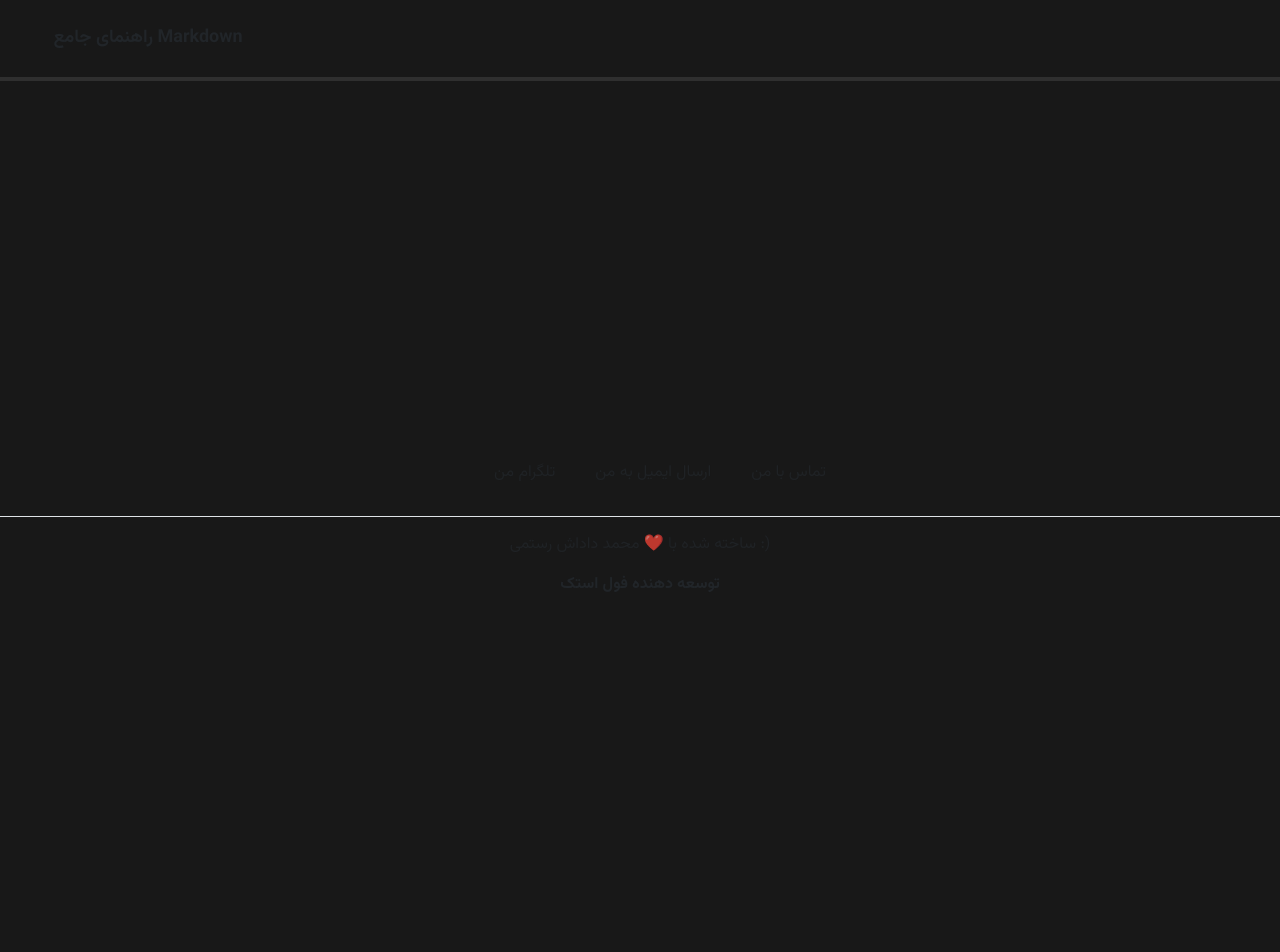
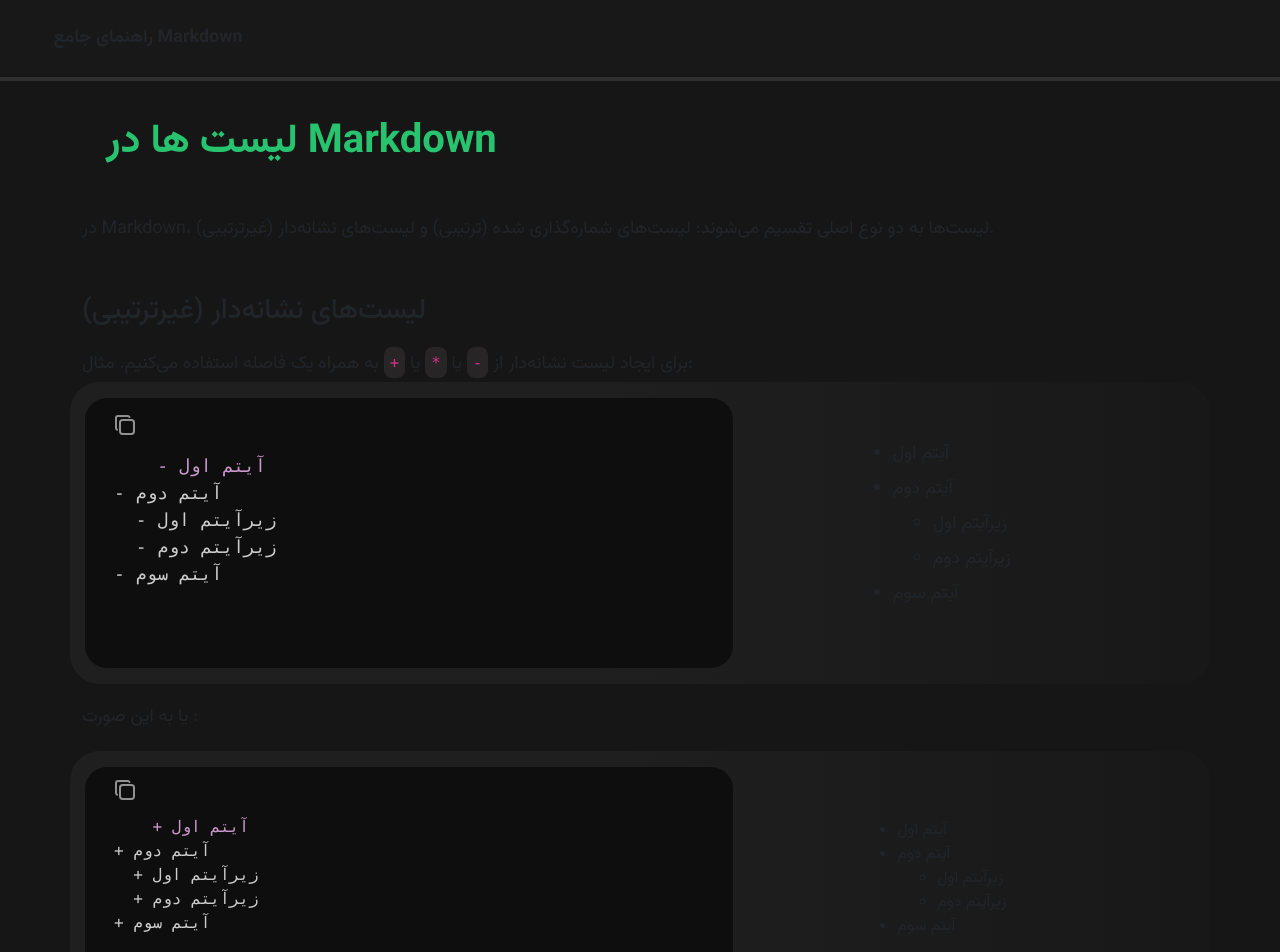
Before and after one commit to imrostami/markdown-fa-book, a Nuxt app: page /book/Lists in a window 1280 px wide. Shown: the top 952 px of the page. Before the commit the page ends 800 px from the top, so only its background shows below. Built offline with nearby package versions, Linux system fonts and the light colour scheme.

Commit message:
fix : fixed project issue

```diff
--- a/components/CodeExample.vue
+++ b/components/CodeExample.vue
@@ -18,5 +18,11 @@
   align-items: center;
   justify-content: center;
 }
+.heading-exam{
+
+  background: linear-gradient(270deg, rgb(24 24 24) 0%, rgba(31, 31, 31, 1) 55%);
+  padding-inline: 15px;
+  border-radius: 30px;
+}
 
 </style>
--- a/components/SidebarNav.vue
+++ b/components/SidebarNav.vue
@@ -90,9 +90,10 @@
                 <ChapterItem title="Markdown چگونه کار می کند؟" url="/book/intro/HowItWork"/>
                 <ChapterItem title="ابزار های تست و برسی Markdown" url="/book/intro/LabTools"/>
               </Chapter>
-              <ChapterItem title="جلسه 2 : کار با Heading ها" url="/book/Heading"/>
+              <ChapterItem title="بخش 2 : کار با Heading ها" url="/book/Heading"/>
               <ChapterItem title="بخش 3 : قالب بندی محتوا" url="/book/FormatingContent"/>
               <ChapterItem title="بخش 4 : ایجاد نقل قول (Blockquote)" url="/book/Blockquotes"/>
+              <ChapterItem title="بخش 5 : لیست ها (Lists)" url="/book/Lists/"/>
             </div>
           </li>
         </ul>
--- a/layouts/default.vue
+++ b/layouts/default.vue
@@ -17,4 +17,7 @@
   #main-content{
     margin-top: 4rem;
   }
+  main{
+    background-color: #161616 !important;
+  }
 </style>
--- a/package.json
+++ b/package.json
@@ -1,3 +1,4 @@
+
 {
   "name": "nuxt-app",
   "private": true,
--- a/pages/book/Blockquotes.vue
+++ b/pages/book/Blockquotes.vue
@@ -1,13 +1,14 @@
 <script setup>
   const text = "آنچه می دانیم قطره است و آنچه نمی دانیم اقیانوس - آیزاک نیوتن"
   const code = `> ${text}`
+  const nestedCode = `>>  ${text}`
 </script>
 
 <template>
     <DocContainer page-title="ایجاد نقل قول (Blockquote)">
       <div class="paragraph-container">
         <Paragraph>
-          نقل قول ها یا اصطلاخا
+          نقل قول ها یا آصطلاحا
           Blockquote
           ها به ما این امکان رو میدهند که بتونیم داخل اون ها یک نوشته یا متن رو از یک منبع نقل قول کنیم
         </Paragraph>
@@ -16,7 +17,7 @@
         </Paragraph>
 
         <CodeExample :code="code">
-            <blockquote class="fw-lighter q-block text-justify">
+            <blockquote class=" q-block text-justify">
               {{text}}
             </blockquote>
         </CodeExample>
@@ -28,6 +29,25 @@
           قرار دهیم البته به این مسئله توجه کنیم که مابین محتوا و علامت < یک فاصله مثل همیشه وجود دارد تا مترجم Markdown بتواند نوشته ما را ترجمه کند
         </paragraph>
       </div>
+
+      <div class="paragraph-container">
+        <h3>ایجاد نقل قول های تو در تو</h3>
+        <paragraph>برای ایجاد نقل قول های تو در تو میتونیم به هر تعداد که میخوایم علامت
+        <code class="code-bubble">
+          >
+        </code>
+          رو کنار هم قرار دهیم تا تو در تو بودن نقل قول مشخص شود
+        </paragraph>
+
+        <CodeExample :code="nestedCode">
+          <blockquote class=" q-block text-justify m-0 py-2">
+            <blockquote class=" q-block text-justify m-0">
+              {{text}}
+            </blockquote>
+          </blockquote>
+        </CodeExample>
+      </div>
+
     </DocContainer>
 </template>
 
--- a/pages/book/FormatingContent.vue
+++ b/pages/book/FormatingContent.vue
@@ -1,5 +1,9 @@
 <script setup lang="ts">
+  const paragaphCode = `
+  ایران کشوری است 4 فصل
 
+  که دارای مناظر طبیعی و زیباییست
+  `
 </script>
 
 <template>
@@ -55,6 +59,8 @@
 
     </div>
 
+
+
     <div class="paragraph-container">
       <h3>ترکیب حالت ایتالیک و بولد</h3>
       <Paragraph>
@@ -74,6 +80,21 @@
       </CodeExample>
 
     </div>
+
+    <div class="paragraph-container">
+      <h3>ایجاد پاراگراف جدید</h3>
+      <Paragraph>
+        برای ایجاد یک پاراگراف جدید در Markdown کافیه که با زدن کلید اینتر یک خط خالی مابین دو خط خودتون ایجاد کنید در این صورت هر خط شما در یک خط جدید قرار میگیرند و یک پاراگراف جدید محسوب میشوند !
+      </Paragraph>
+      <Paragraph>به این مثال توجه کنید</Paragraph>
+      <CodeExample :code="paragaphCode">
+        <div class="row">
+          <p class="col-12">ایران کشوری است 4 فصل</p>
+
+          <p class="col-12"> که دارای مناظر طبیعی و زیباییست</p>
+        </div>
+      </CodeExample>
+    </div>
     <div class="paragraph-container">
       <h4>به این نکات توجه کنید</h4>
       <ul class="d-flex flex-column gap-3 mt-3 items-list">
@@ -84,6 +105,8 @@
         <li>        ایتالیک کردن متن رو میشود با قرار دادن یک زیرخط (Underline) در دو طرف بخش مورد نظر هم به متن اعمال کرد
           (مثلا  _متن من_)
           اما کماکان بهترین بهترین حالت استفاده از * است</li>
+
+        <li>اگر دو خط رو بدون فاصله فی مابین در زیر هم قرار دهیم بجای دو پاراگراف مجزا یک پاراگراف محسوب خواهد شد</li>
       </ul>
     </div>
   </DocContainer>
--- /dev/null
+++ b/pages/book/Lists.vue
@@ -0,0 +1,104 @@
+<script setup lang="ts">
+    const unorderedListCode = `
+    - آیتم اول
+- آیتم دوم
+  - زیرآیتم اول
+  - زیرآیتم دوم
+- آیتم سوم
+`
+
+    const unorderedListCode1 = `
+    + آیتم اول
++ آیتم دوم
+  + زیرآیتم اول
+  + زیرآیتم دوم
++ آیتم سوم
+`
+
+    const unorderedListCode2 = `
+    * آیتم اول
+* آیتم دوم
+  * زیرآیتم اول
+  * زیرآیتم دوم
+* آیتم سوم
+`
+
+    const orderedListCode = ``
+</script>
+
+<template>
+  <DocContainer page-title="لیست ها در Markdown">
+    <div class="paragraph-container">
+      <paragraph>در Markdown، لیست‌ها به دو نوع اصلی تقسیم می‌شوند: لیست‌های شماره‌گذاری شده (ترتیبی) و لیست‌های
+        نشانه‌دار (غیرترتیبی).
+      </paragraph>
+    </div>
+    <div class="paragraph-container">
+      <h3>لیست‌های نشانه‌دار (غیرترتیبی)</h3>
+      <paragraph>
+        برای ایجاد لیست نشانه‌دار از
+        <code class="code-bubble">-</code>
+        یا
+        <code class="code-bubble">*</code>
+        یا
+        <code class="code-bubble">+</code>
+        به همراه یک فاصله استفاده می‌کنیم. مثال:
+
+        <CodeExample :code="unorderedListCode">
+          <ul>
+            <li>آیتم اول</li>
+            <li>آیتم دوم<ul>
+              <li>زیرآیتم اول</li>
+              <li>زیرآیتم دوم</li>
+            </ul>
+            </li>
+            <li>آیتم سوم</li>
+          </ul>
+
+        </CodeExample>
+      </paragraph>
+
+      <paragraph>یا به این صورت :</paragraph>
+      <CodeExample :code="unorderedListCode1">
+        <ul>
+          <li>آیتم اول</li>
+          <li>آیتم دوم<ul>
+            <li>زیرآیتم اول</li>
+            <li>زیرآیتم دوم</li>
+          </ul>
+          </li>
+          <li>آیتم سوم</li>
+        </ul>
+
+      </CodeExample>
+
+
+      <paragraph>و یا به این صورت :</paragraph>
+      <CodeExample :code="unorderedListCode2">
+        <ul>
+          <li>آیتم اول</li>
+          <li>آیتم دوم<ul>
+            <li>زیرآیتم اول</li>
+            <li>زیرآیتم دوم</li>
+          </ul>
+          </li>
+          <li>آیتم سوم</li>
+        </ul>
+      </CodeExample>
+      <paragraph>میتونیم یک لیست بدون علامت یا در واقع unordered List در Markdown ایجاد کنیم</paragraph>
+    </div>
+    <div class="paragraph-container">
+      <h3>لیست‌های شماره‌گذاری شده (ترتیبی)</h3>
+      <paragraph>
+        برای ایجاد لیست شماره‌گذاری شده از اعداد به همراه یک نقطه و یک فاصله استفاده می‌کنیم. مثال:
+      </paragraph>
+      <CodeExample :code="orderedListCode">
+
+      </CodeExample>
+    </div>
+  </DocContainer>
+</template>
+
+<style scoped>
+
+</style>
```
Also changed, not shown: 1 other file (tests, documents, lock files or other folders).
